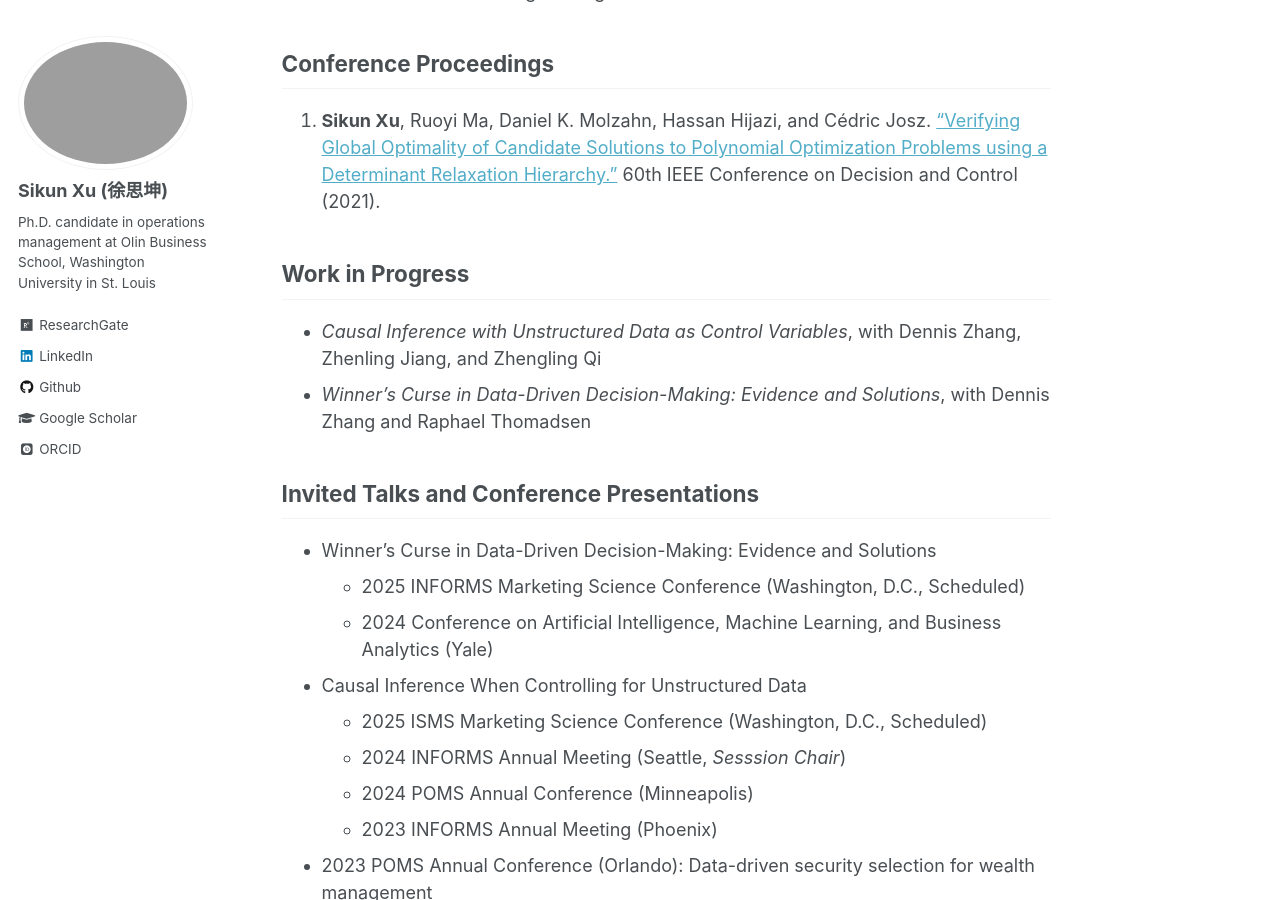
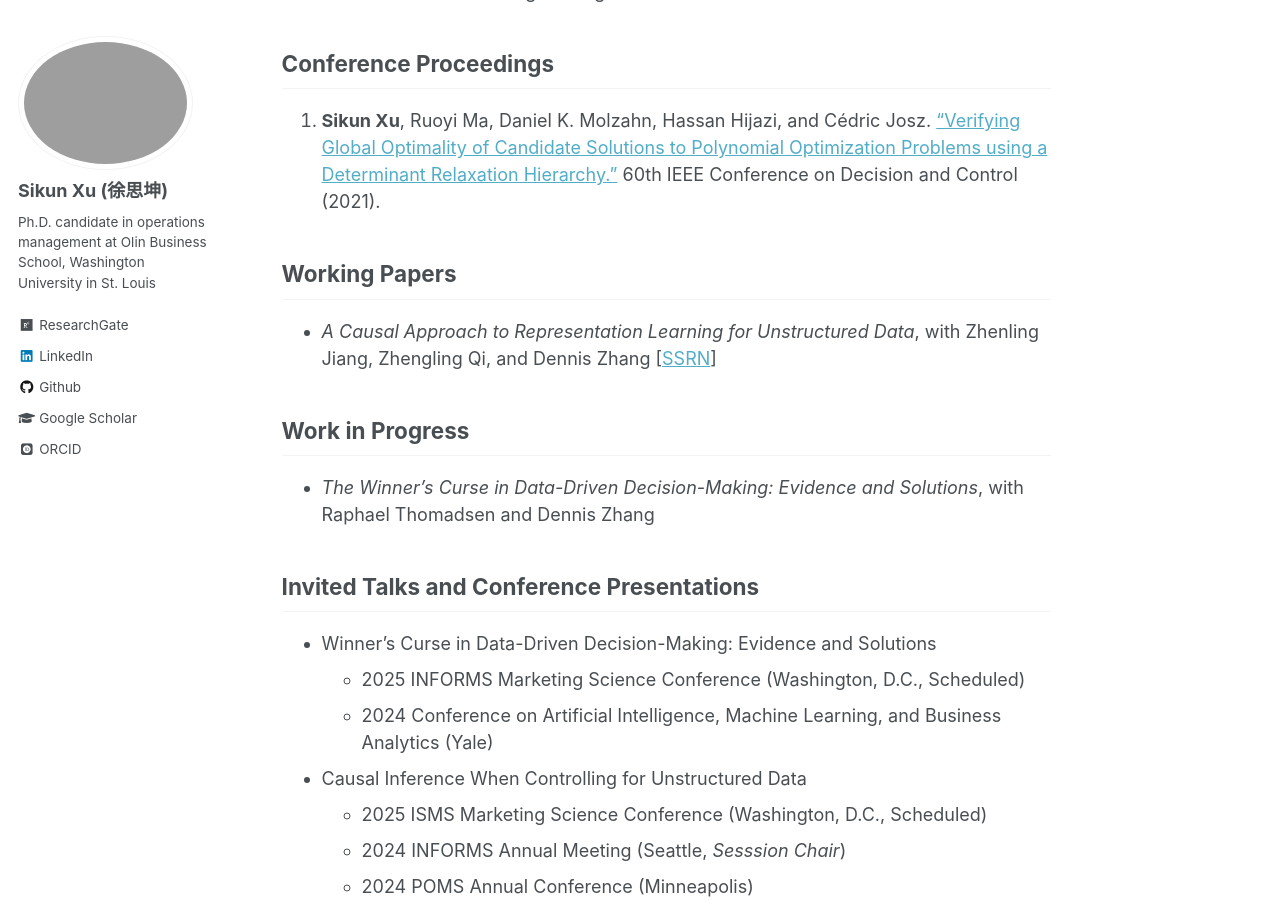
Before and after one commit to iamsikun/iamsikun.github.io, a Jekyll site: the page built from _pages/about.md, in a window 1280 px wide and 900 px high, scrolled down 774 px. Built offline with Jekyll 4.4.1, drawn with Linux system fonts in a browser that asks for light colours; some web fonts are replaced.

Commit message:
Added paper status for unstructured data
Added ssrn link

```diff
--- a/_pages/about.md
+++ b/_pages/about.md
@@ -28,9 +28,11 @@ I am a Ph.D. candidate in [Supply Chain, Operations, and Technology](https://oli
 ## Conference Proceedings
 1. **Sikun Xu**, Ruoyi Ma, Daniel K. Molzahn, Hassan Hijazi, and Cédric Josz. ["Verifying Global Optimality of Candidate Solutions to Polynomial Optimization Problems using a Determinant Relaxation Hierarchy."](https://ieeexplore.ieee.org/document/9683608) 60th IEEE Conference on Decision and Control (2021).
 
+## Working Papers
+* *A Causal Approach to Representation Learning for Unstructured Data*, with Zhenling Jiang, Zhengling Qi, and Dennis Zhang [[SSRN](https://papers.ssrn.com/sol3/papers.cfm?abstract_id=5309826)]
+
 ## Work in Progress
-* *Causal Inference with Unstructured Data as Control Variables*, with Dennis Zhang, Zhenling Jiang, and Zhengling Qi
-* *Winner's Curse in Data-Driven Decision-Making: Evidence and Solutions*, with Dennis Zhang and Raphael Thomadsen
+* *The Winner's Curse in Data-Driven Decision-Making: Evidence and Solutions*, with Raphael Thomadsen and Dennis Zhang
 
 ## Invited Talks and Conference Presentations
 * Winner's Curse in Data-Driven Decision-Making: Evidence and Solutions
```
